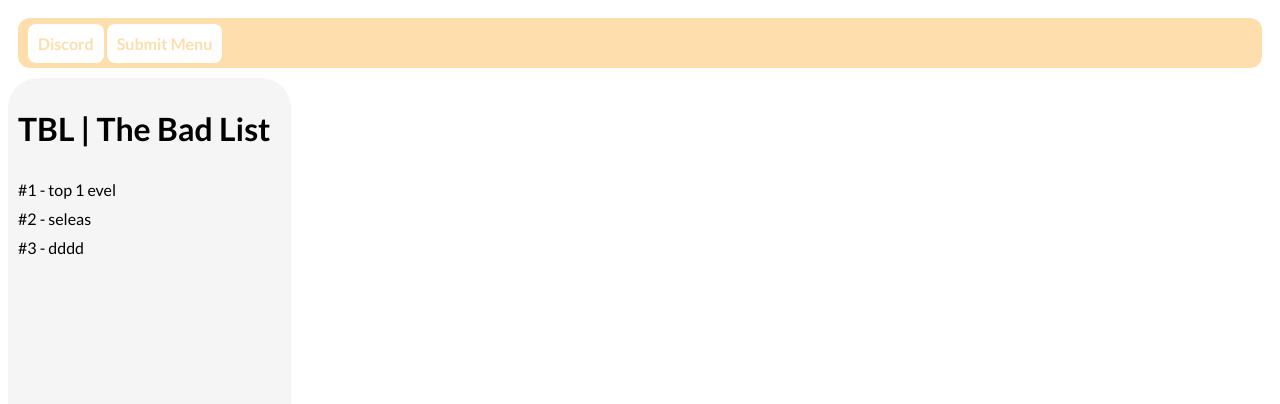
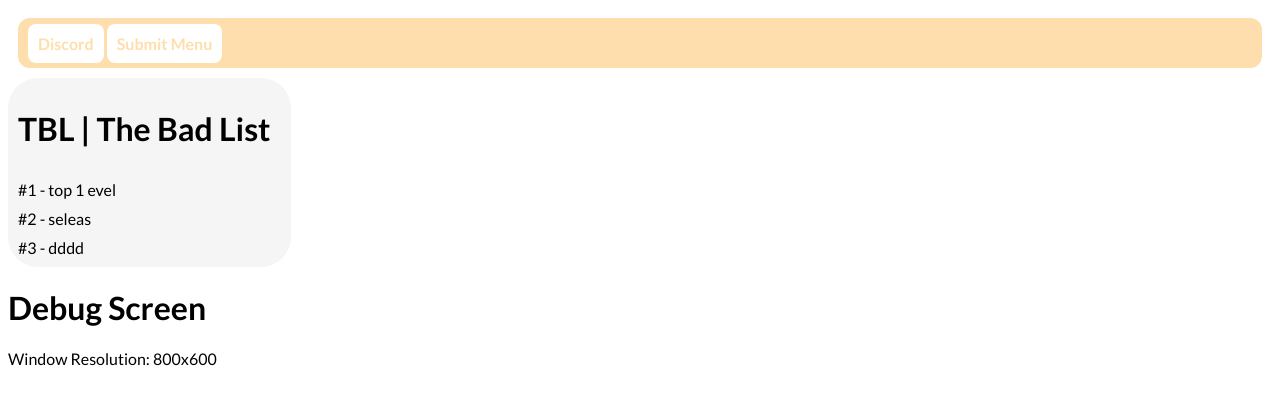
Before and after one commit to zcharo99/TheBadList, a plain HTML site: page index.html in a window 1280 px wide. Shown: the top 404 px of the page. Drawn offline with Linux system fonts and the light colour scheme.

Commit message:
Update style.css

```diff
--- a/style.css
+++ b/style.css
@@ -38,7 +38,6 @@ body {
     padding-right: 20px;
     margin-right: 10px;
     background-color: whitesmoke;
-    height: 500vh;
     border-radius: 30px;
 }
 #level-selector a {
```
